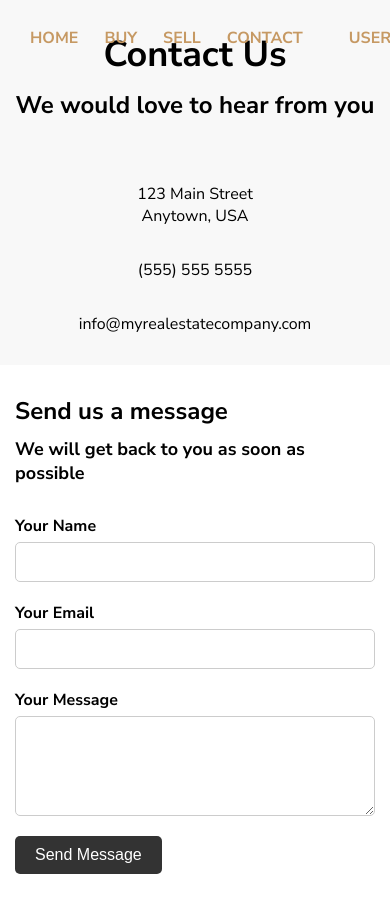
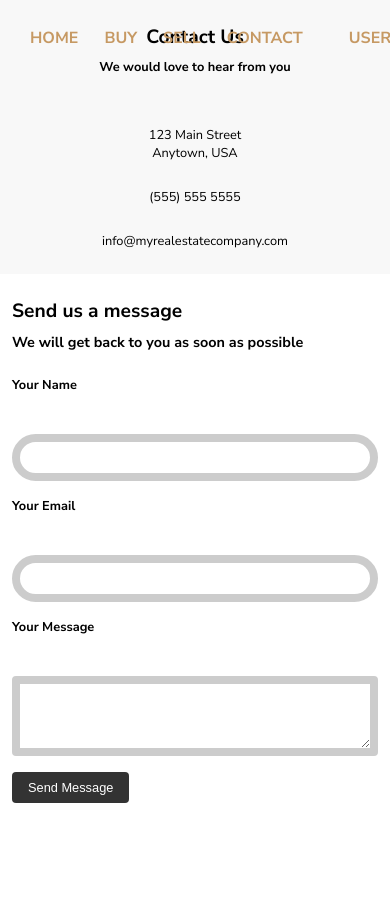
Before and after one commit to michalsamulak/real_estate, a Next.js app: page /contact in a window 390 px wide. After the commit the page ends 844 px from the top, so only its background shows below. Built offline with nearby package versions, Linux system fonts and the light colour scheme.

Commit message:
add mobile and tablet styles"

```diff
--- a/components/contact/form.module.scss
+++ b/components/contact/form.module.scss
@@ -1,53 +1,53 @@
 .contact-form {
-    padding: 30px 15px;
+    padding: 3rem 1.5rem;
   }
 
   .form-title {
-    font-size: 24px;
-    margin-bottom: 10px;
+    font-size: 2.4rem;
+    margin-bottom: 1rem;
   }
 
   .form-subtitle {
-    font-size: 18px;
-    margin-bottom: 30px;
+    font-size: 1.8rem;
+    margin-bottom: 3rem;
   }
 
   .form-label {
     display: block;
-    margin-bottom: 5px;
-    font-size: 16px;
+    margin-bottom: 5rem;
+    font-size: 1.6rem;
     font-weight: 700;
   }
 
   .form-input {
     display: block;
     width: 100%;
-    padding: 10px;
-    border: 1px solid #ccc;
-    border-radius: 5px;
-    margin-bottom: 20px;
-    font-size: 16px;
+    padding: 1rem;
+    border: 1rem solid #ccc;
+    border-radius: 5rem;
+    margin-bottom: 2rem;
+    font-size: 1.6rem;
   }
 
   .form-textarea {
     display: block;
     width: 100%;
-    padding: 10px;
-    border: 1px solid #ccc;
-    border-radius: 5px;
-    margin-bottom: 20px;
-    font-size: 16px;
+    padding: 1rem;
+    border: 1rem solid #ccc;
+    border-radius: .5rem;
+    margin-bottom: 2rem;
+    font-size: 1.6rem;
     resize: vertical;
-    min-height: 100px;
+    min-height: 10rem;
   }
 
   .form-submit {
     background-color: #333;
     color: #fff;
     border: none;
-    padding: 10px 20px;
-    border-radius: 5px;
-    font-size: 16px;
+    padding: 1rem 2rem;
+    border-radius: .5rem;
+    font-size: 1.6rem;
     cursor: pointer;
   }
 
@@ -57,11 +57,11 @@
 
 @media screen and (min-width: 768px) and (max-width: 1023px) {
     .section-title {
-      font-size: 48px;
+      font-size: 4.8rem;
     }
 
     .section-subtitle {
-      font-size: 36px;
+      font-size: 3.6rem;
     }
 
     .contact-info {
@@ -70,23 +70,23 @@
     }
 
     .contact-info-item {
-      margin-right: 30px;
+      margin-right: 3rem;
       margin-bottom: 0;
     }
 
     .form-title {
-      font-size: 36px;
-      margin-bottom: 20px;
+      font-size: 3.6rem;
+      margin-bottom: 2rem;
     }
 
     .form-subtitle {
-      font-size: 24px;
-      margin-bottom: 50px;
+      font-size: 2.4rem;
+      margin-bottom: 5rem;
     }
 
     .form-input,
     .form-textarea {
-      font-size: 18px;
+      font-size: 1.8rem;
     }
   }
 
@@ -104,12 +104,12 @@
     }
 
     .section-title {
-      font-size: 64px;
+      font-size: 6.4rem;
       flex: 1 0 50%;
     }
 
     .section-subtitle {
-      font-size: 48px;
+      font-size: 4.8rem;
       flex: 1 0 50%;
     }
 
@@ -119,25 +119,25 @@
     }
 
     .contact-info-item {
-      margin-right: 50px;
+      margin-right: 5rem;
       margin-bottom: 0;
     }
 
     .form-title {
-      font-size: 48px;
-      margin-bottom: 30px;
+      font-size: 4.8rem;
+      margin-bottom: 3rem;
       flex: 1 0 50%;
     }
 
     .form-subtitle {
-      font-size: 36px;
-      margin-bottom: 80px;
+      font-size: 3.6rem;
+      margin-bottom: 8rem;
       flex: 1 0 50%;
     }
 
     .form-input,
     .form-textarea {
-      font-size: 24px;
+      font-size: 2.4rem;
     }
 
     .form-group {
@@ -148,7 +148,7 @@
 
     .form-group label {
       flex-basis: 30%;
-      margin-right: 20px;
+      margin-right: 2rem;
     }
 
     .form-group input,
--- a/components/contact/header.module.scss
+++ b/components/contact/header.module.scss
@@ -1,17 +1,17 @@
 .section_header {
   background-color: #f8f8f8;
-  padding: 30px 15px;
+  padding: 3rem 1.5rem;
   text-align: center;
 }
 
 .section_title {
-  font-size: 36px;
-  margin-bottom: 10px;
+  font-size: 2.4rem;
+  margin-bottom: 1rem;
 }
 
 .section_subtitle {
-  font-size: 24px;
-  margin-bottom: 30px;
+  font-size: 1.6rem;
+  margin-bottom: 3rem;
 }
 
 .contact_info {
@@ -23,14 +23,42 @@
 .contact_info-item {
   display: flex;
   align-items: center;
-  margin-bottom: 10px;
+  margin-bottom: 1rem;
 }
 
 .contact_info_icon {
-  font-size: 24px;
-  margin-right: 10px;
+  font-size: 2.4rem;
+  margin-right: 1rem;
 }
 
 .contact_info_text {
-  font-size: 16px;
+  font-size: 1.6rem;
 }
+
+@media (min-width: 768px) and (max-width: 1024px) {
+  .section_title {
+    font-size: 3rem;
+  }
+
+  .section_subtitle {
+    font-size: 2rem;
+  }
+
+  .contact_info_text {
+    font-size: 1.4rem;
+  }
+}
+
+@media (min-width: 1025px) {
+  .section_title {
+    font-size: 3.6rem;
+  }
+
+  .section_subtitle {
+    font-size: 2.4rem;
+  }
+
+  .contact_info_text {
+    font-size: 1.8rem;
+  }
+}
--- a/src/styles/globals.css
+++ b/src/styles/globals.css
@@ -37,3 +37,9 @@ body {
 a {
   text-decoration: none;
  }
+
+
+
+ .contact--container {
+
+ }
```
